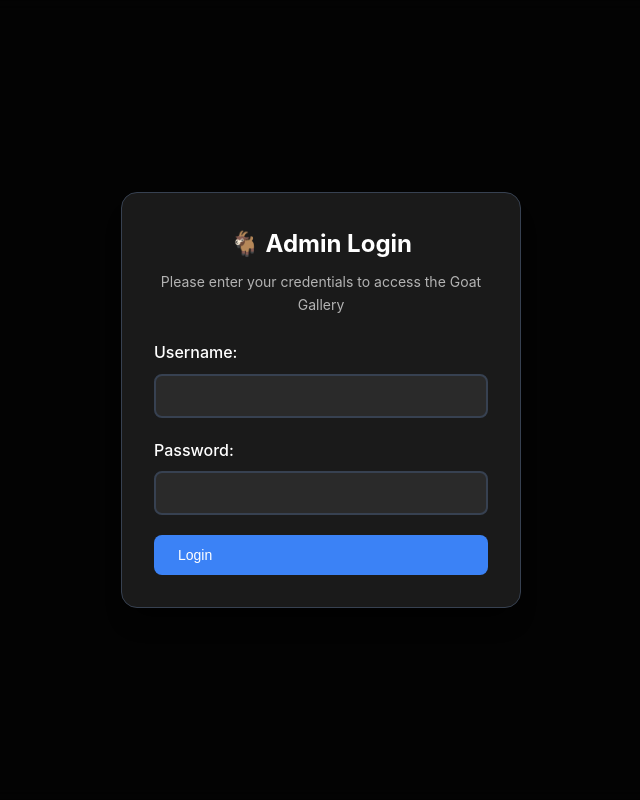
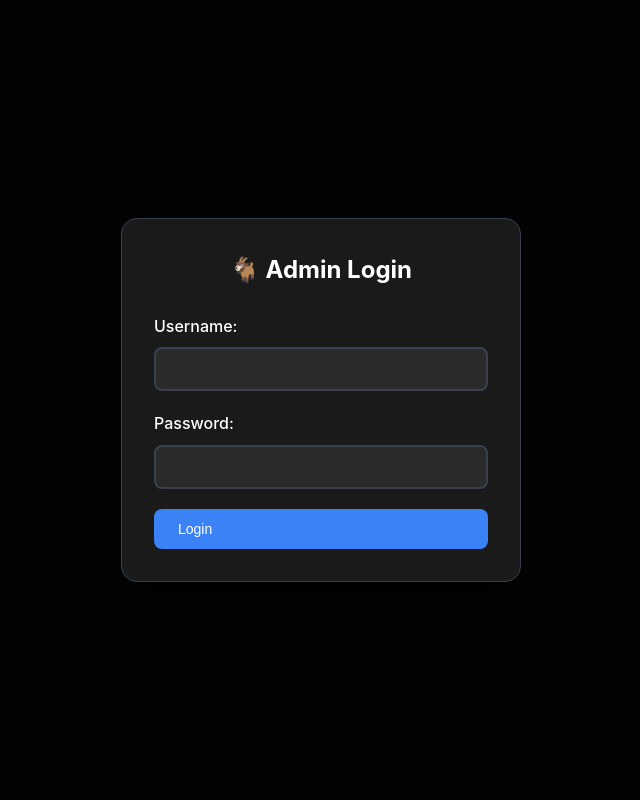
Before and after one commit to jeremehancock/RandomGoat.com, a PHP site: page /admin/index.php in a window 1280 px wide. Shown: the whole page, without its empty margins (319-959 px from the left). Run offline with PHP 8.4, Linux system fonts and the light colour scheme.

Commit message:
updated admin

```diff
--- a/admin/index.php
+++ b/admin/index.php
@@ -528,7 +528,6 @@ $currentGoats = array_slice($allGoatIds, $offset, $perPage);
             <div class="modal-content">
                 <div class="modal-header">
                     <h2>🐐 Admin Login</h2>
-                    <p>Please enter your credentials to access the Goat Gallery</p>
                 </div>
                 <form method="POST">
                     <div class="form-group">
@@ -539,7 +538,7 @@ $currentGoats = array_slice($allGoatIds, $offset, $perPage);
                         <label for="password">Password:</label>
                         <input type="password" id="password" name="password" required>
                     </div>
-                    <button type="submit" name="login" class="btn" style="width: 100%;">Login</button>
+                    <button type="submit" name="login" class="btn" style="width: 100%; text-align: center;">Login</button>
                     <?php if (isset($loginError)): ?>
                         <div class="login-error"><?php echo htmlspecialchars($loginError); ?></div>
                     <?php endif; ?>
```
